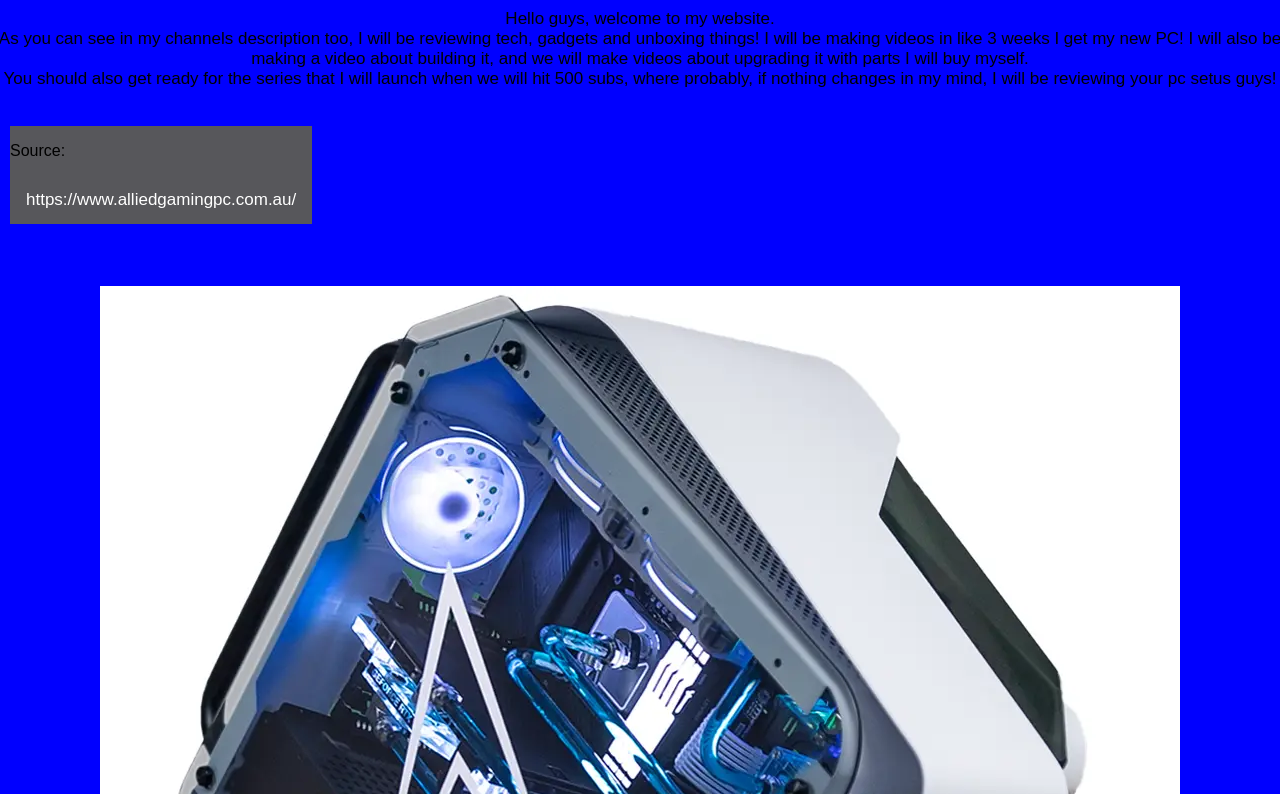
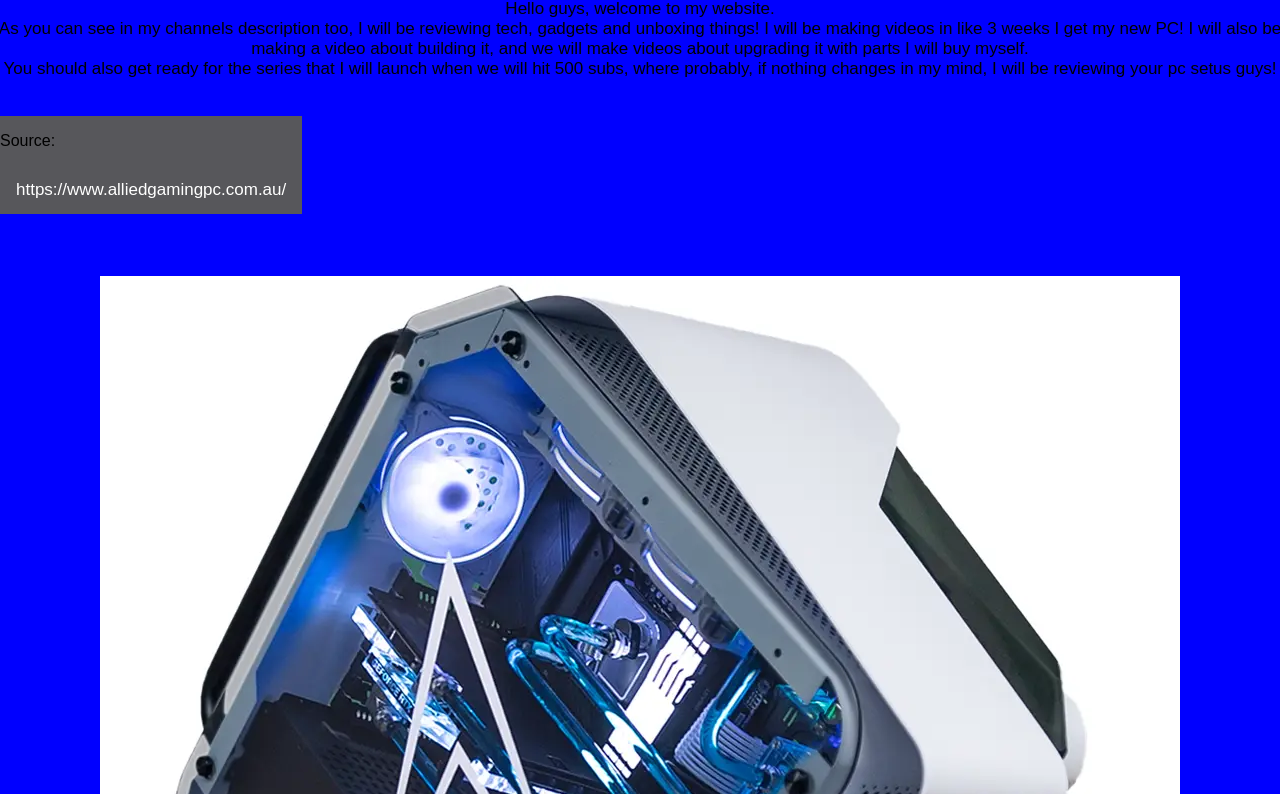
Before and after one commit to NoobAndCoding/index.html, a plain HTML site: page index.html in a window 1280 px wide. Shown: the part 103-897 px from the top of the page. Drawn offline with Linux system fonts and the light colour scheme.

Commit message:
Update mnpro.css

```diff
--- a/mnpro.css
+++ b/mnpro.css
@@ -47,7 +47,7 @@ body {
 main {
   margin-bottom:0px;
   padding:10px;;
-  margin: -20px;
+  margin: -30px;
 }
 
 header {
```
